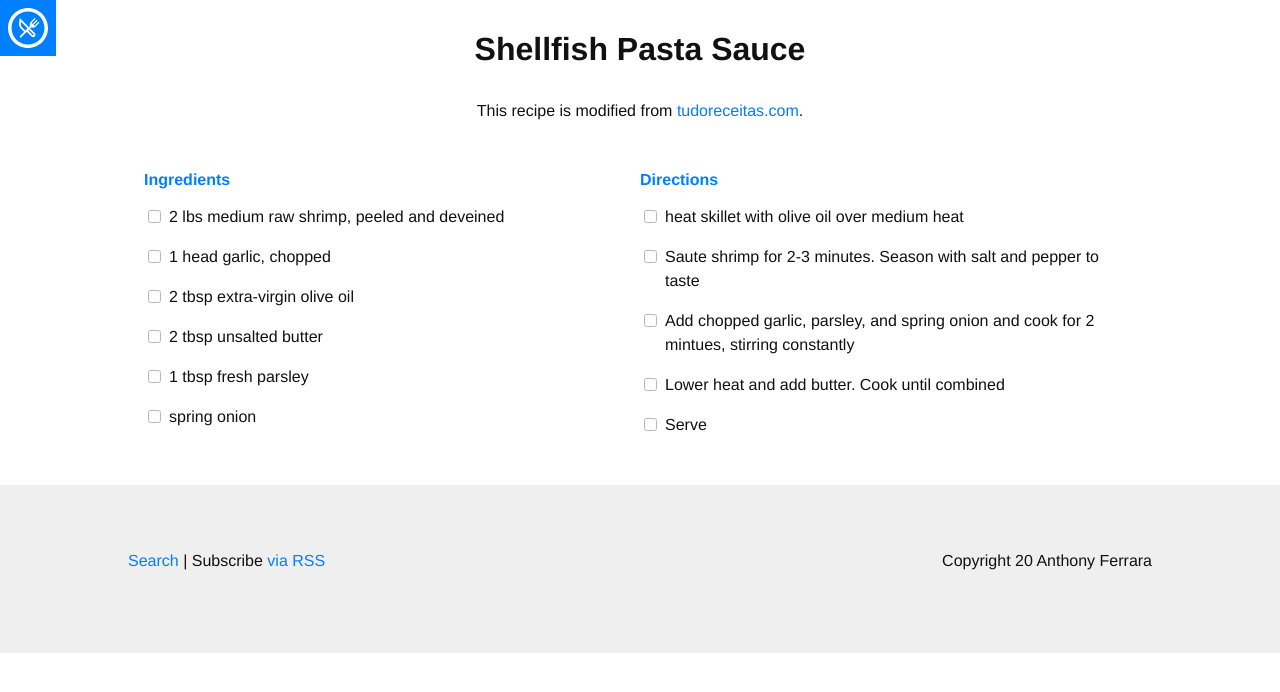
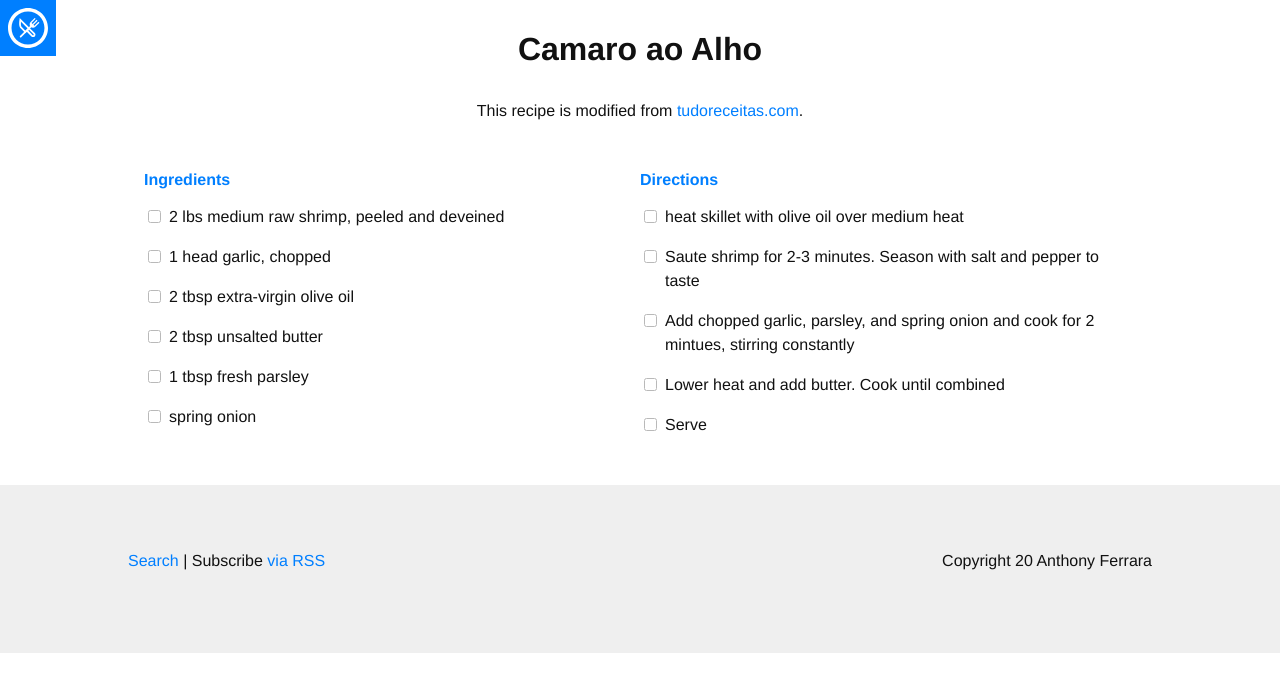
Before and after one commit to ircmaxell/recipes, a Jekyll site: the page built from _recipes/camaro_ao_alho.md, in a window 1280 px wide. Shown: the top 692 px of the page. Built offline with Jekyll 4.4.1, drawn with Linux system fonts in a browser that asks for light colours; nearby versions of some CDN libraries; some web fonts are replaced.

Commit message:
Fix title and tags

```diff
--- a/_recipes/camaro_ao_alho.md
+++ b/_recipes/camaro_ao_alho.md
@@ -1,9 +1,9 @@
 ---
 
 layout: recipe
-title:  "Shellfish Pasta Sauce"
+title:  "Camaro ao Alho"
 image:
-tags: diner, shellfish, christmas, fish, clams, pasta
+tags: shrimp, garlic, side
 
 ingredients:
 - 2 lbs medium raw shrimp, peeled and deveined
```
